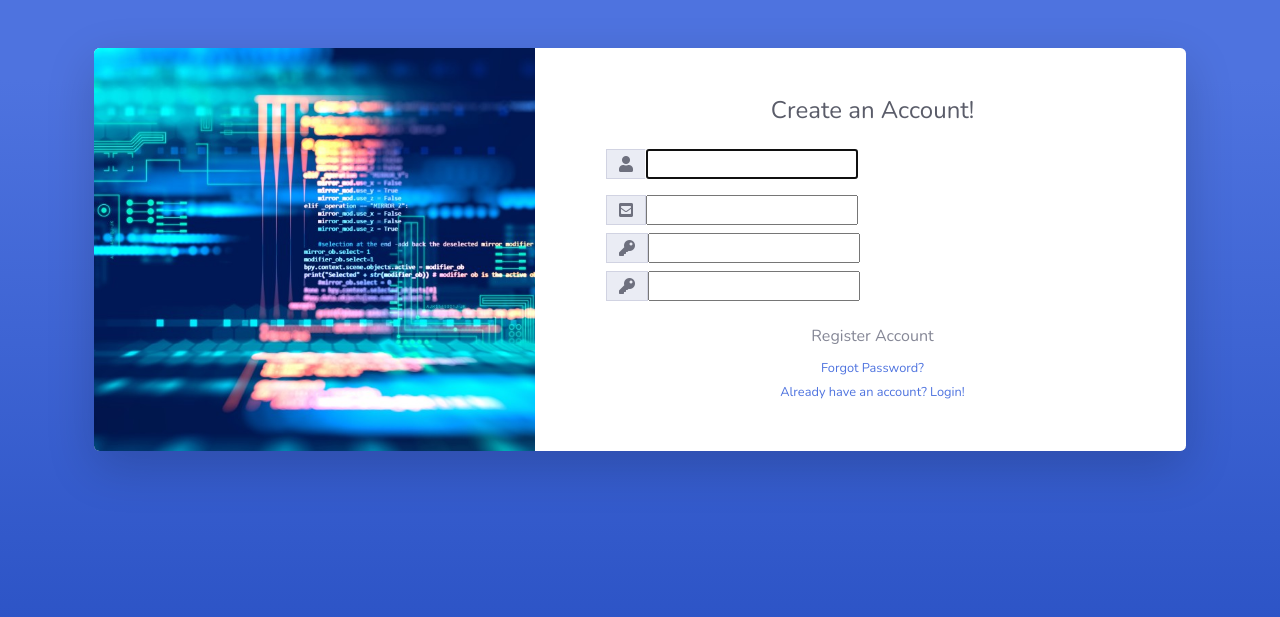
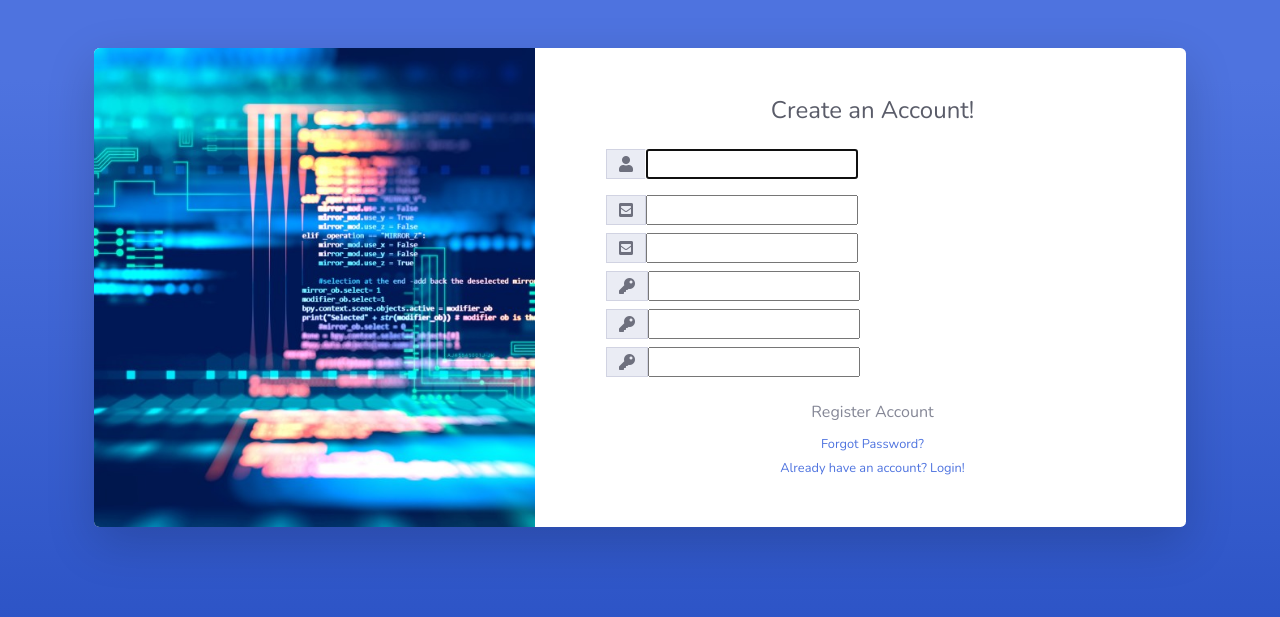
Before and after one commit to abdel99073616/EPS, a Django app: page /ragister/ in a window 1280 px wide. Shown: the top 617 px of the page. Run offline with Django 3.2, Linux system fonts and the light colour scheme; some libraries are stand-ins or nearby versions.

Commit message:
Update signals

```diff
--- a/Model/form.py
+++ b/Model/form.py
@@ -7,4 +7,4 @@ from django.contrib.auth.models import User
 class CreateUserForm(UserCreationForm):
     class Meta:
         model = User
-        fields = ['username' , 'email' , 'password1' , 'password2']
+        fields = ['username' , 'email' ,'first_name','last_name', 'password1' , 'password2']
--- a/Model/models.py
+++ b/Model/models.py
@@ -37,4 +37,4 @@ class Student(models.Model):
 
 
     def __str__(self):
-        return self.name
+        return self.user.first_name + ' ' + self.user.last_name
--- a/Model/templates/register.html
+++ b/Model/templates/register.html
@@ -40,6 +40,18 @@
 							</div>
 							{{form.email}}
 						</div>
+                        <div class="input-group mb-2">
+							<div class="input-group-append">
+                                <span class="input-group-text"><i class="fas fa-envelope-square"></i></span>
+							</div>
+							{{form.first_name}}
+						</div>
+                        <div class="input-group mb-2">
+							<div class="input-group-append">
+								<span class="input-group-text"><i class="fas fa-key"></i></span>
+							</div>
+							{{form.last_name}}
+						</div>
 						<div class="input-group mb-2">
 							<div class="input-group-append">
 								<span class="input-group-text"><i class="fas fa-key"></i></span>
```
Also changed, not shown: db.sqlite3.
